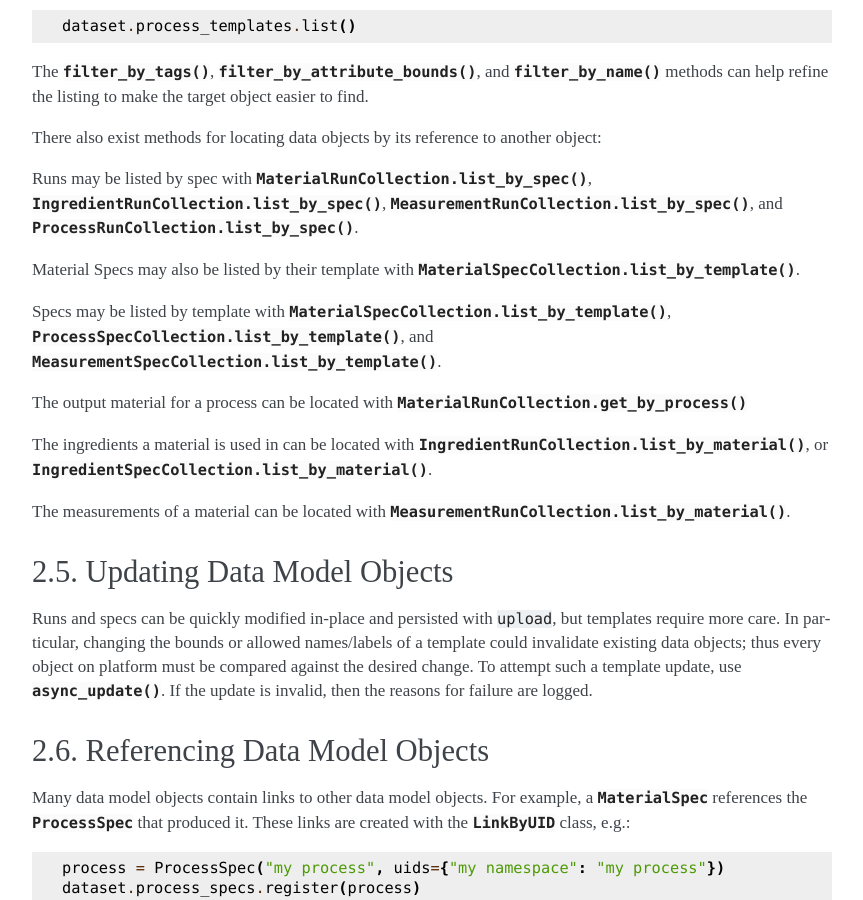
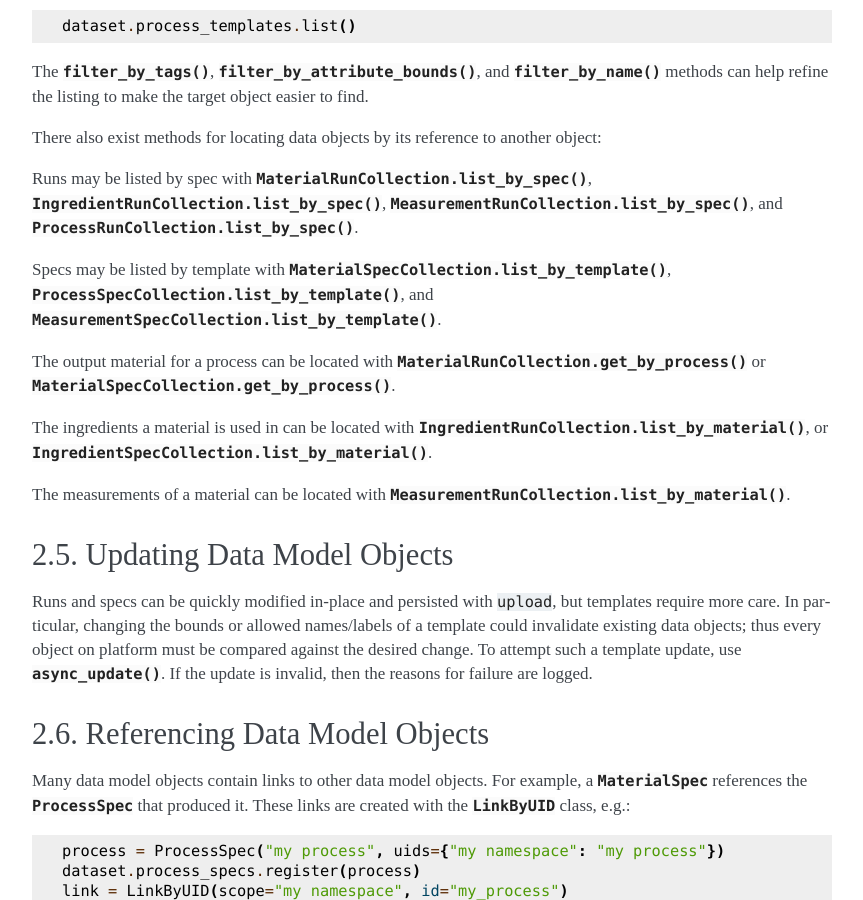
Before and after one commit to CitrineInformatics/citrine-python, a Sphinx documentation site: the page built from docs/source/data_entry.rst, in a window 1280 px wide and 900 px high, scrolled down 1268 px. Shown: the whole window, without its empty margins (348-1211 px from the left). Built offline with Sphinx 7.4.7, drawn with Linux system fonts in a browser that asks for light colours.

Commit message:
small changes from review

```diff
--- a/docs/source/data_entry.rst
+++ b/docs/source/data_entry.rst
@@ -81,9 +81,6 @@
 :meth:`MeasurementRunCollection.list_by_spec() <citrine.resources.measurement_run.MeasurementRunCollection.list_by_spec>`,
 and :meth:`ProcessRunCollection.list_by_spec() <citrine.resources.process_run.ProcessRunCollection.list_by_spec>`.
 
-Material Specs may also be listed by their template with
-:meth:`MaterialSpecCollection.list_by_template() <citrine.resources.material_spec.MaterialSpecCollection.list_by_template>`.
-
 Specs may be listed by template with
 :meth:`MaterialSpecCollection.list_by_template() <citrine.resources.material_spec.MaterialSpecCollection.list_by_template>`,
 :meth:`ProcessSpecCollection.list_by_template() <citrine.resources.process_spec.ProcessSpecCollection.list_by_template>`,
@@ -91,6 +88,7 @@
 
 The output material for a process can be located with
 :meth:`MaterialRunCollection.get_by_process() <citrine.resources.material_run.MaterialRunCollection.get_by_process>`
+or :meth:`MaterialSpecCollection.get_by_process() <citrine.resources.material_spec.MaterialSpecCollection.get_by_process>`.
 
 The ingredients a material is used in can be located with
 :meth:`IngredientRunCollection.list_by_material() <citrine.resources.ingredient_run.IngredientRunCollection.list_by_material>`,
--- a/docs/source/workflows/descriptors.rst
+++ b/docs/source/workflows/descriptors.rst
@@ -63,7 +63,7 @@
 The :class:`~citrine.builders.descriptors.PlatformVocabulary` class is provided to collect a set of descriptors,
 associate them with short convenient names, and provide them via a familiar dictionary interface.
 
-While descriptors cannot be independently saved on the platform for reuse, :class:`~citrine.resources.attribute_templates.AttributeTemplate`s can be.
+While descriptors cannot be independently saved on the platform for reuse, :class:`AttributeTemplates <citrine.resources.attribute_templates.AttributeTemplate>` can be.
 Therefore, common descriptors can be saved as attribute templates to the data platform, effectively sharing them with other users.
 :meth:`~citrine.builders.descriptors.PlatformVocabulary.from_templates` facilitates this pattern by automatically downloading attribute templates and converting them into descriptors.
 Attribute templates must be associated with a namespace via custom identifiers (the `uids` field).
```
